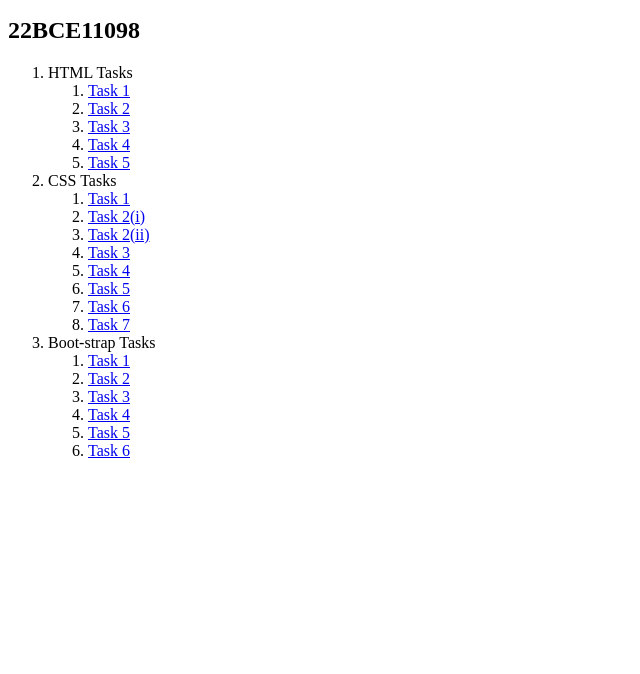
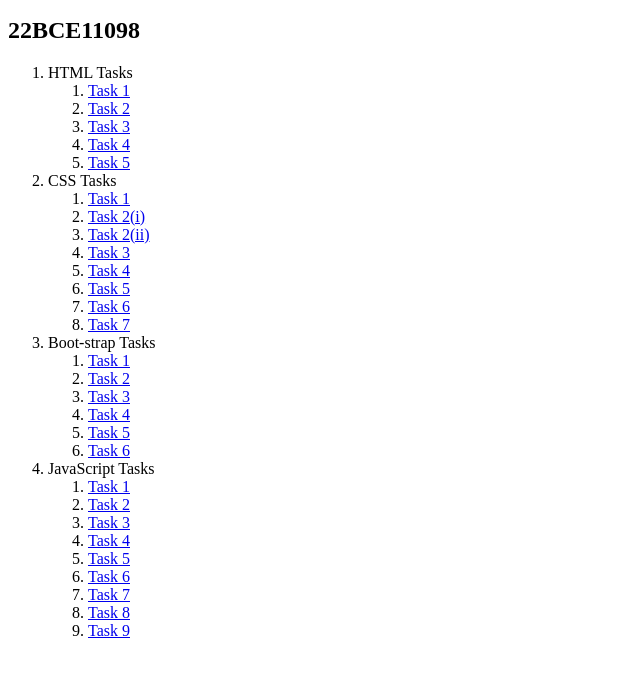
Before and after one commit to surajoshi0/Mern-Stack-Ethnus, a plain HTML site: page index.html in a window 1280 px wide. Shown: the part 110-784 px from the top of the page, without its empty margins (0-640 px from the left). Drawn offline with Linux system fonts and the light colour scheme.

Commit message:
Update index.html

```diff
--- a/index.html
+++ b/index.html
@@ -42,6 +42,19 @@
                 <li><a href="bs-task6.html">Task 6</a></li>
             </ol>
         </li>
+        <li>JavaScript Tasks
+            <ol>
+                <li><a href="js-task1.html">Task 1</a></li>
+                <li><a href="js-task2.html">Task 2</a></li>
+                <li><a href="js-task3.html">Task 3</a></li>
+                <li><a href="js-task4.html">Task 4</a></li>
+                <li><a href="js-task5.html">Task 5</a></li>
+                <li><a href="js-task6.html">Task 6</a></li>
+                <li><a href="js-task7.html">Task 7</a></li>
+                <li><a href="js-task8.html">Task 8</a></li>
+                <li><a href="js-task9.html">Task 9</a></li>
+            </ol>
+        </li>
     </ol>
 </body>
 </html>
```
